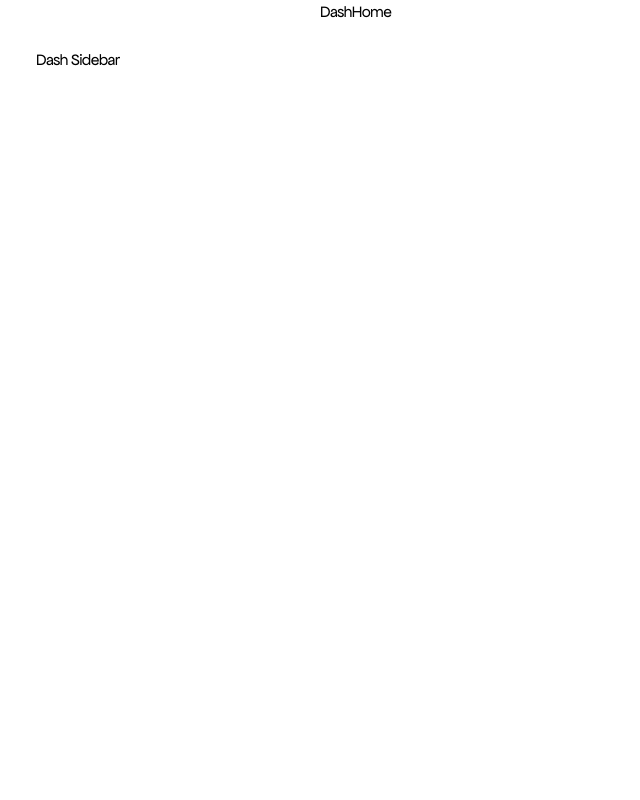
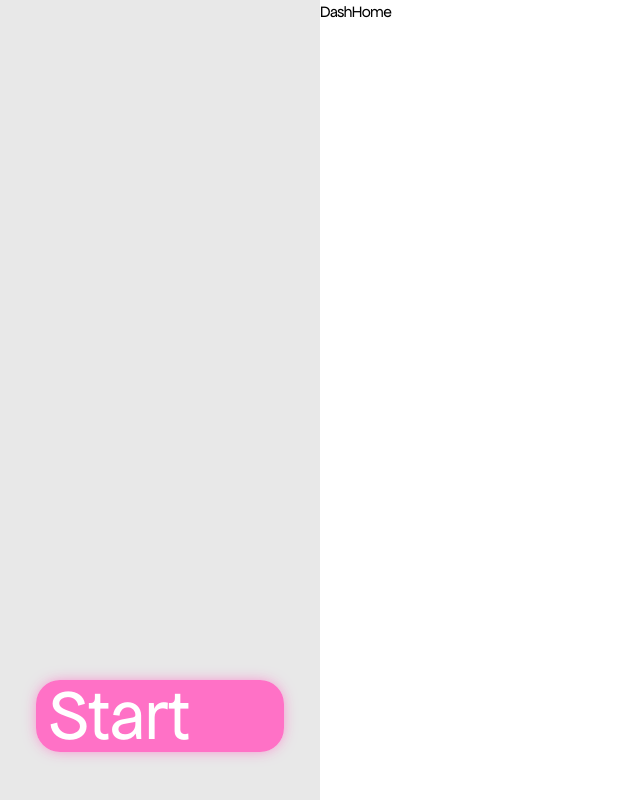
Before and after one commit to seeyeh/ait-final-project, a React (Vite) app in the folder client/: page /dash in a window 1280 px wide. Shown: the whole page, without its empty margins (0-640 px from the left). Built offline with nearby package versions, Linux system fonts and the light colour scheme.

Commit message:
style minimal sidebar and button

```diff
--- a/client/src/components/Button.jsx
+++ b/client/src/components/Button.jsx
@@ -13,11 +13,12 @@ const buttonVariants = cva(
         pink: 'bg-pink-40 text-white'
       },
       size: {
-        default: 'px-3 h-6 text-base',
-        lg: 'px-3 h-8 text-2xl'
+        default: 'px-3 text-base',
+        lg: 'px-3 text-2xl'
       },
       hover: {
         gray: 'hover:bg-grayscale-80 hover:text-white',
+        lightpink: 'hover:bg-white hover:text-pink-40',
         pink: 'hover:bg-pink-40 hover:text-white'
       }
     },
--- a/client/src/components/dashboard/DashSidebar.jsx
+++ b/client/src/components/dashboard/DashSidebar.jsx
@@ -1,4 +1,6 @@
 import { useNavigate, useLocation } from 'react-router-dom';
+import { cn } from '../../lib/utils';
+import Button from '../Button';
 
 const DashSidebar = () => {
   const navigate = useNavigate();
@@ -14,9 +16,24 @@ const DashSidebar = () => {
     );
   }
   return (
-    <aside className="w-80 flex flex-col py-12 px-9">
+    <aside
+      className={cn(
+        'w-80 h-screen max-h-screen min-h-screen',
+        'overflow-x-clip overflow-y-hidden no-scrollbar',
+        'bg-grayscale-5 flex flex-col py-12 px-9'
+      )}
+    >
       {goHomeButton}
-      <p>Dash Sidebar</p>
+      <span className="flex-grow" />
+      <div className="shadow-glow-lg shadow-pink-40 rounded-3xl w-full h-fit">
+        <Button
+          variant="pink"
+          hover="lightpink"
+          className="text-7xl rounded-3xl w-full justify-start"
+        >
+          Start
+        </Button>
+      </div>
     </aside>
   );
 };
```
